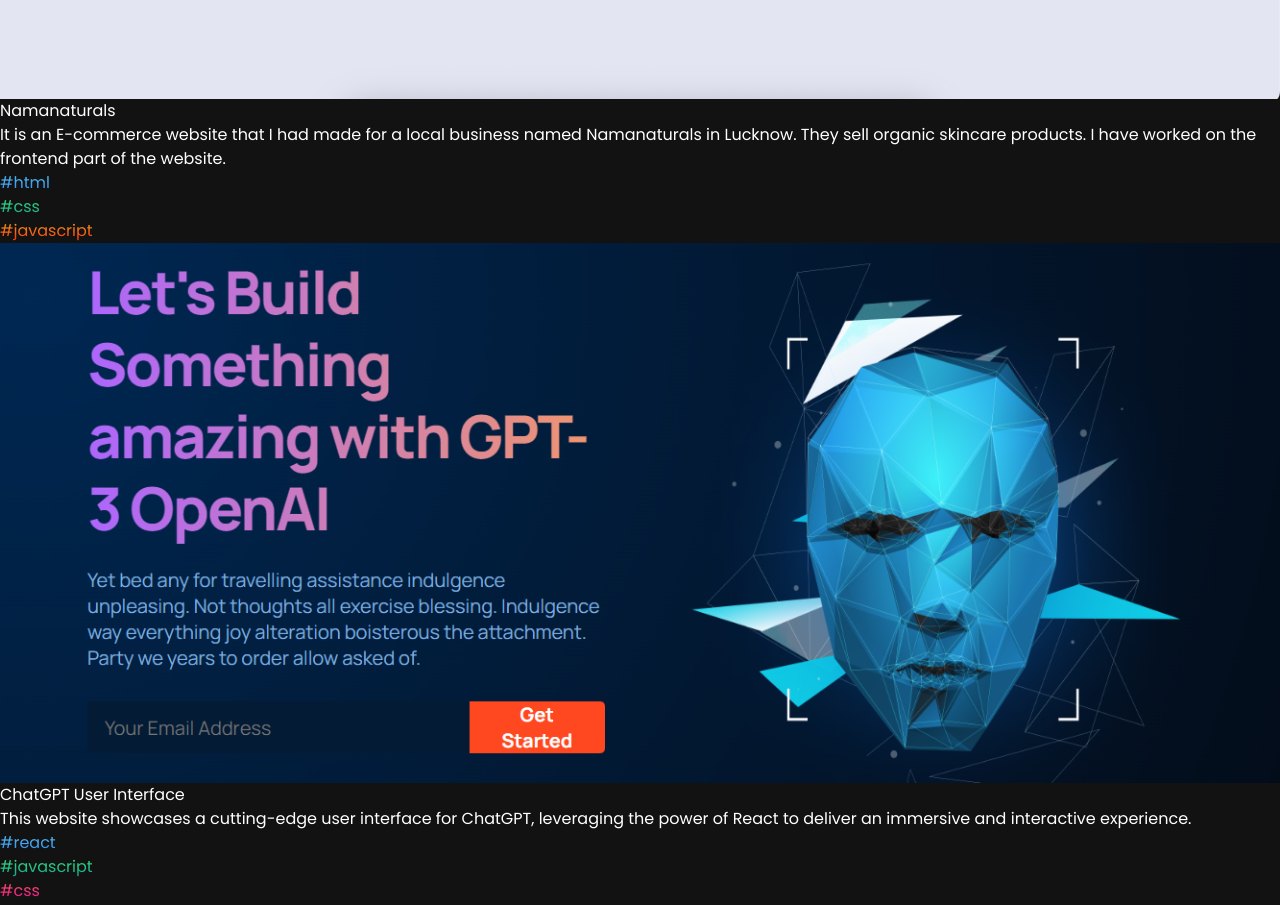
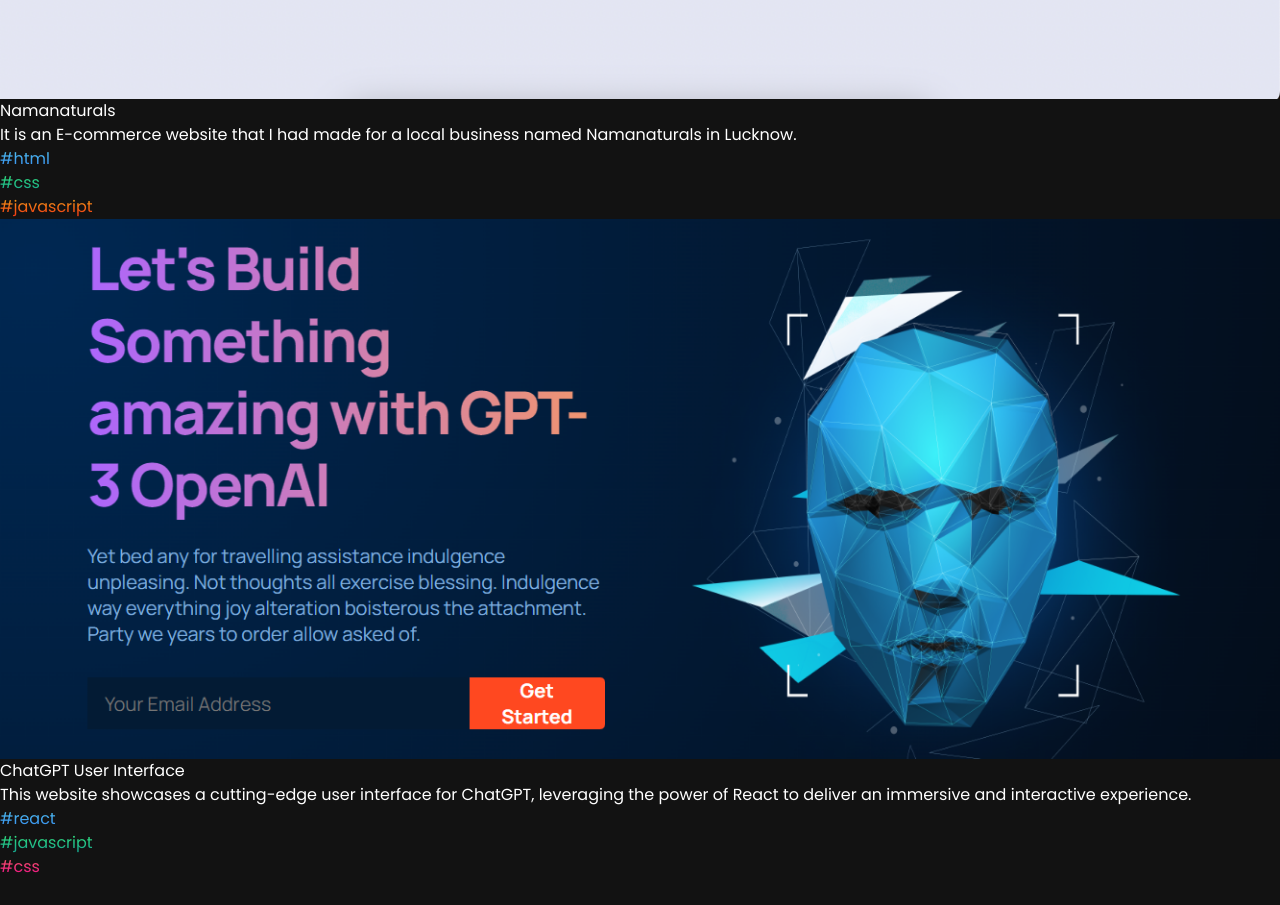
Before and after one commit to mohdfurqan51/Portfolio-Website, a React (Vite) app: page / in a window 1280 px wide. Shown: the part 4080-4985 px from the top of the page. Built offline with nearby package versions, Linux system fonts and the light colour scheme.

Commit message:
Update index.js

```diff
--- a/src/constants/index.js
+++ b/src/constants/index.js
@@ -229,7 +229,7 @@
     {
       name: "Namanaturals",
       description:
-        "It is an E-commerce website that I had made for a local business named Namanaturals in Lucknow. They sell organic skincare products. I have worked on the frontend part of the website.",
+        "It is an E-commerce website that I had made for a local business named Namanaturals in Lucknow.",
       tags: [
         {
           name: "html",
```
